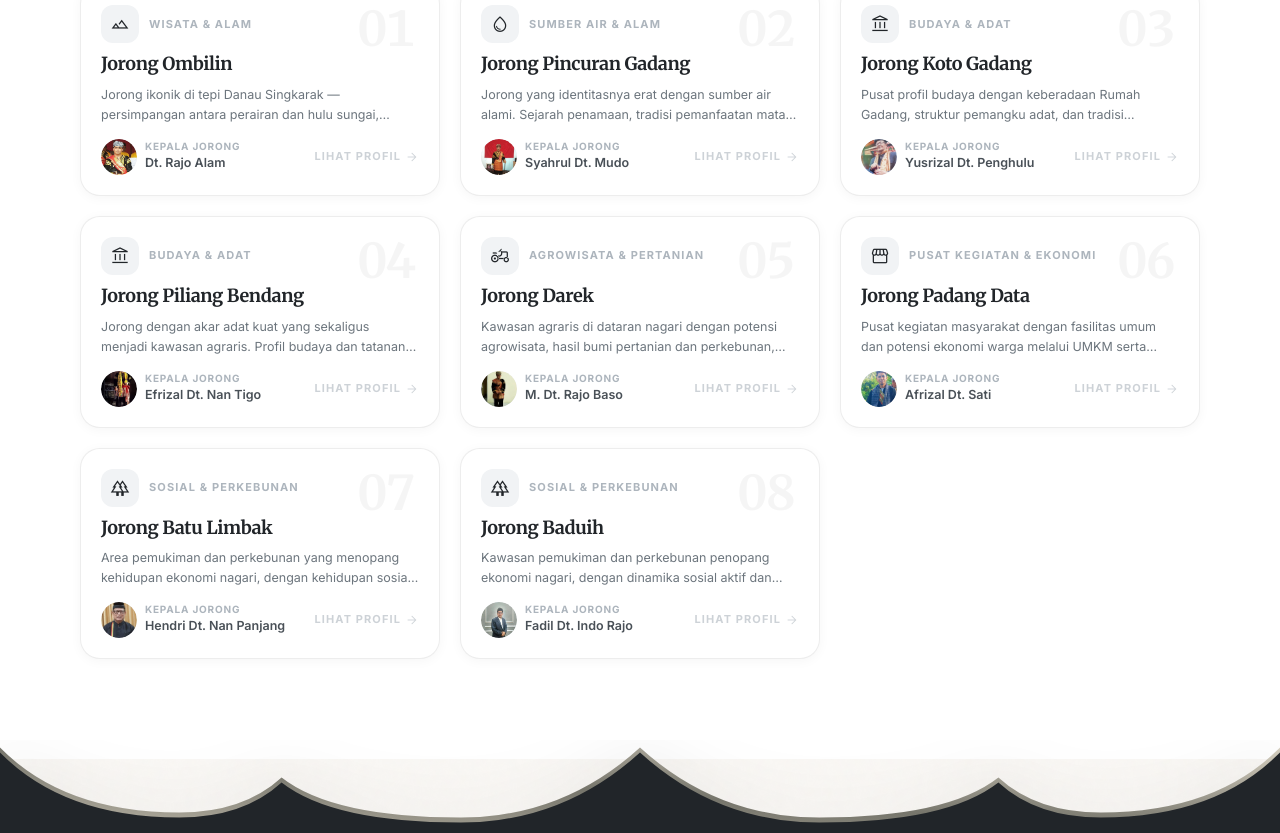
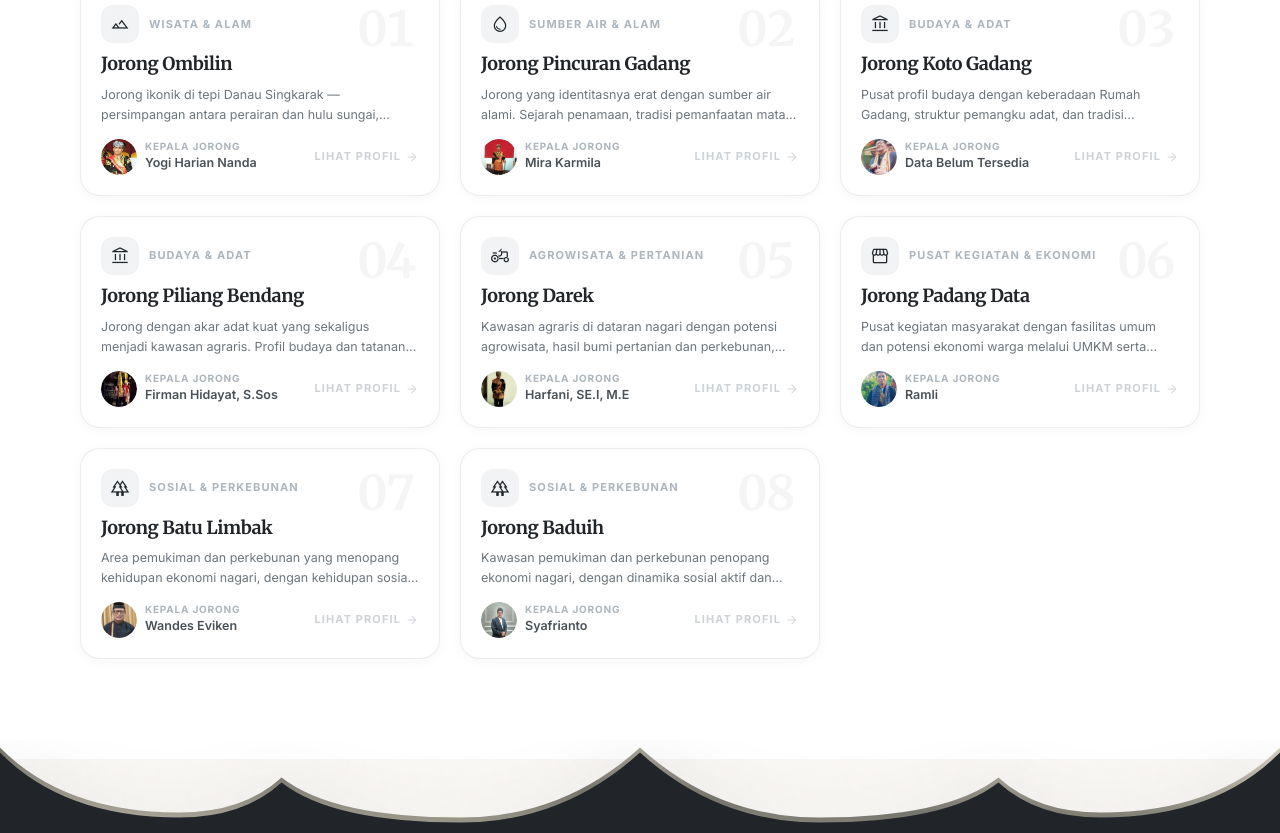
Before and after one commit to ZakyAzda/SimawangProfile, a Next.js app: page /jorong in a window 1280 px wide. Shown: the part 687-1520 px from the top of the page. Built offline with nearby package versions, Linux system fonts and the light colour scheme.

Commit message:
feat(jorong): update kepala jorong with real data and use real umkm data from db

```diff
--- a/src/app/jorong/[slug]/page.tsx
+++ b/src/app/jorong/[slug]/page.tsx
@@ -5,10 +5,10 @@ import { JorongHero } from "@/components/jorong/JorongHero";
 import { ProfilJorongSection } from "@/components/jorong/ProfilJorongSection";
 import { KepalaJorongSection } from "@/components/jorong/KepalaJorongSection";
 import { PotensiSection } from "@/components/jorong/PotensiSection";
-import { AktivitasSection } from "@/components/jorong/AktivitasSection";
 import { JorongNavSection } from "@/components/jorong/JorongNavSection";
 import { getJorongBySlug, getAllJorongSlugs } from "@/data/jorong";
 import { inter, merriweather } from "@/lib/ng-theme";
+import prisma from "@/lib/db";
 
 interface Props {
   params: Promise<{ slug: string }>;
@@ -38,6 +38,16 @@ export default async function JorongDetailPage({ params }: Props) {
 
   if (!jorong) notFound();
 
+  const jorongNamePlain = jorong.nama.replace(/Jorong /i, "").trim();
+  const umkmData = await prisma.dataUmkm.findMany({
+    where: {
+      jorong: {
+        contains: jorongNamePlain,
+        mode: "insensitive"
+      }
+    }
+  });
+
   return (
     <div className={`${inter.variable} ${merriweather.variable}`}>
       <div className="ng">
@@ -46,8 +56,7 @@ export default async function JorongDetailPage({ params }: Props) {
           <JorongHero jorong={jorong} />
           <ProfilJorongSection jorong={jorong} />
           <KepalaJorongSection jorong={jorong} />
-          <PotensiSection jorong={jorong} />
-          <AktivitasSection jorong={jorong} />
+          {umkmData.length > 0 && <PotensiSection umkm={umkmData} />}
           <JorongNavSection currentSlug={jorong.slug} />
         </main>
         <Footer />
--- a/src/components/jorong/PotensiSection.tsx
+++ b/src/components/jorong/PotensiSection.tsx
@@ -1,10 +1,15 @@
-import type { Jorong } from "@/data/jorong";
+type DataUmkm = {
+  id: string;
+  jorong: string;
+  productUmkm: string;
+  jumlah: number;
+};
 
 interface Props {
-  jorong: Jorong;
+  umkm: DataUmkm[];
 }
 
-export function PotensiSection({ jorong }: Props) {
+export function PotensiSection({ umkm }: Props) {
   return (
     <section
       id="potensi"
@@ -50,12 +55,12 @@ export function PotensiSection({ jorong }: Props) {
             display: "grid",
             gridTemplateColumns: "repeat(4, 1fr)",
             gap: "14px",
-            marginBottom: "56px",
+            marginBottom: "20px",
           }}
         >
-          {jorong.stats.map((s) => (
+          {umkm.map((u) => (
             <div
-              key={s.label}
+              key={u.id}
               style={{
                 background: "#ffffff",
                 border: "1px solid var(--line)",
@@ -68,65 +73,13 @@ export function PotensiSection({ jorong }: Props) {
                   className="serif"
                   style={{ fontSize: "26px", fontWeight: 700, color: "var(--gray-900)" }}
                 >
-                  {s.value}
+                  {u.jumlah}
                 </span>
-                {s.unit && (
-                  <span style={{ fontSize: "12px", fontWeight: 600, color: "var(--gray-500)" }}>
-                    {s.unit}
-                  </span>
-                )}
+                <span style={{ fontSize: "12px", fontWeight: 600, color: "var(--gray-500)" }}>
+                  Unit
+                </span>
               </div>
-              <p style={{ fontSize: "12px", color: "var(--gray-500)", lineHeight: 1.4 }}>{s.label}</p>
-            </div>
-          ))}
-        </div>
-
-        <div
-          className="ng-cols-2"
-          style={{
-            display: "grid",
-            gridTemplateColumns: "1fr 1fr",
-            gap: "20px",
-          }}
-        >
-          {jorong.highlights.map((h, i) => (
-            <div
-              key={h.title}
-              className="ng-card"
-              style={{
-                padding: "28px",
-                borderRadius: "14px",
-                position: "relative",
-              }}
-            >
-              <span
-                style={{
-                  position: "absolute",
-                  top: "24px",
-                  right: "24px",
-                  fontSize: "11px",
-                  fontWeight: 700,
-                  color: "var(--gray-300)",
-                  letterSpacing: "0.05em",
-                }}
-              >
-                {String(i + 1).padStart(2, "0")}
-              </span>
-              <h3
-                className="serif"
-                style={{
-                  fontSize: "18px",
-                  fontWeight: 700,
-                  color: "var(--gray-900)",
-                  marginBottom: "12px",
-                  paddingRight: "32px",
-                }}
-              >
-                {h.title}
-              </h3>
-              <p style={{ fontSize: "14px", color: "var(--gray-600)", lineHeight: 1.8 }}>
-                {h.description}
-              </p>
+              <p style={{ fontSize: "14px", fontWeight: 600, color: "var(--gray-700)", lineHeight: 1.4 }}>{u.productUmkm}</p>
             </div>
           ))}
         </div>
--- a/src/data/jorong.ts
+++ b/src/data/jorong.ts
@@ -82,11 +82,10 @@ export const dataJorong: Jorong[] = [
       "Pelestarian jalur sejarah kereta api",
     ],
     kepala: {
-      nama: "Dt. Rajo Alam",
-      periode: "2022 – Sekarang",
-      visi:
-        "Menjadikan Jorong Ombilin sebagai gerbang wisata Nagari Simawang yang ramah lingkungan, dengan ekonomi warga yang berpijak pada potensi danau dan kuliner lokal.",
-      telepon: "0812-XXXX-0001",
+      nama: "Yogi Harian Nanda",
+      periode: "Aktif",
+      visi: "Membangun jorong Ombilin yang lebih baik dan terdepan.",
+      telepon: "-",
       foto: "/images/kepala/1.jpg"
     },
   },
@@ -139,11 +138,10 @@ export const dataJorong: Jorong[] = [
       "Kerja bakti saluran irigasi tradisional",
     ],
     kepala: {
-      nama: "Syahrul Dt. Mudo",
-      periode: "2021 – Sekarang",
-      visi:
-        "Menjaga kelestarian sumber air sebagai warisan jorong, sekaligus membuka akses wisata alam yang menghormati nilai adat dan lingkungan.",
-      telepon: "0813-XXXX-0002",
+      nama: "Mira Karmila",
+      periode: "Aktif",
+      visi: "Menjaga kelestarian sumber air sebagai warisan jorong.",
+      telepon: "-",
       foto: "/images/kepala/2.jpg"
     },
   },
@@ -196,11 +194,10 @@ export const dataJorong: Jorong[] = [
       "Kunjungan edukasi budaya untuk pelajar",
     ],
     kepala: {
-      nama: "Yusrizal Dt. Penghulu",
-      periode: "2023 – Sekarang",
-      visi:
-        "Memperkuat identitas budaya Koto Gadang sebagai pusat adat Nagari Simawang, dengan pelestarian Rumah Gadang dan transmisi nilai ke generasi muda.",
-      telepon: "0814-XXXX-0003",
+      nama: "Data Belum Tersedia",
+      periode: "-",
+      visi: "Memperkuat identitas budaya Koto Gadang sebagai pusat adat Nagari Simawang.",
+      telepon: "-",
       foto: "/images/kepala/3.jpg"
     },
   },
@@ -253,11 +250,10 @@ export const dataJorong: Jorong[] = [
       "Pelatihan UMKM olahan hasil bumi",
     ],
     kepala: {
-      nama: "Efrizal Dt. Nan Tigo",
-      periode: "2022 – Sekarang",
-      visi:
-        "Menyatukan kekuatan adat dan pertanian sebagai identitas Piliang Bendang, dengan masyarakat yang mandiri secara ekonomi dan kokoh secara budaya.",
-      telepon: "0815-XXXX-0004",
+      nama: "Firman Hidayat, S.Sos",
+      periode: "Aktif",
+      visi: "Menyatukan kekuatan adat dan pertanian sebagai identitas Piliang Bendang.",
+      telepon: "-",
       foto: "/images/kepala/5.jpg"
     },
   },
@@ -310,11 +306,10 @@ export const dataJorong: Jorong[] = [
       "Kunjungan agrowisata untuk pelajar",
     ],
     kepala: {
-      nama: "M. Dt. Rajo Baso",
-      periode: "2021 – Sekarang",
-      visi:
-        "Mengembangkan Darek sebagai lumbung pangan nagari sekaligus destinasi agrowisata yang memberdayakan petani dan menjaga kelestarian lahan.",
-      telepon: "0816-XXXX-0005",
+      nama: "Harfani, SE.I, M.E",
+      periode: "Aktif",
+      visi: "Mengembangkan Darek sebagai lumbung pangan nagari sekaligus destinasi agrowisata.",
+      telepon: "-",
       foto: "/images/kepala/6.jpg"
     },
   },
@@ -367,11 +362,10 @@ export const dataJorong: Jorong[] = [
       "Posyandu dan pelayanan kesehatan warga",
     ],
     kepala: {
-      nama: "Afrizal Dt. Sati",
-      periode: "2023 – Sekarang",
-      visi:
-        "Menjadikan Padang Data sebagai pusat pelayanan dan ekonomi kreatif nagari, dengan UMKM yang berdaya saing dan fasilitas umum yang memadai.",
-      telepon: "0817-XXXX-0006",
+      nama: "Ramli",
+      periode: "Aktif",
+      visi: "Menjadikan Padang Data sebagai pusat pelayanan dan ekonomi kreatif nagari.",
+      telepon: "-",
       foto: "/images/kepala/7.jpg"
     },
   },
@@ -424,11 +418,10 @@ export const dataJorong: Jorong[] = [
       "Penanaman pohon di batas jorong",
     ],
     kepala: {
-      nama: "Hendri Dt. Nan Panjang",
-      periode: "2022 – Sekarang",
-      visi:
-        "Memperkuat kebersamaan sosial Batu Limbak sebagai fondasi pembangunan, dengan perkebunan produktif dan lingkungan yang terjaga.",
-      telepon: "0818-XXXX-0007",
+      nama: "Wandes Eviken",
+      periode: "Aktif",
+      visi: "Memperkuat kebersamaan sosial Batu Limbak sebagai fondasi pembangunan.",
+      telepon: "-",
       foto: "/images/kepala/8.jpg"
     },
   },
@@ -481,11 +474,10 @@ export const dataJorong: Jorong[] = [
       "Penghijauan lingkungan pemukiman",
     ],
     kepala: {
-      nama: "Fadil Dt. Indo Rajo",
-      periode: "2021 – Sekarang",
-      visi:
-        "Mewujudkan Baduih sebagai jorong yang produktif dan harmonis, dengan ekonomi perkebunan yang berkelanjutan dan kehidupan sosial yang solid.",
-      telepon: "0819-XXXX-0008",
+      nama: "Syafrianto",
+      periode: "Aktif",
+      visi: "Mewujudkan Baduih sebagai jorong yang produktif dan harmonis.",
+      telepon: "-",
       foto: "/images/kepala/9.jpg"
     },
   },
```
